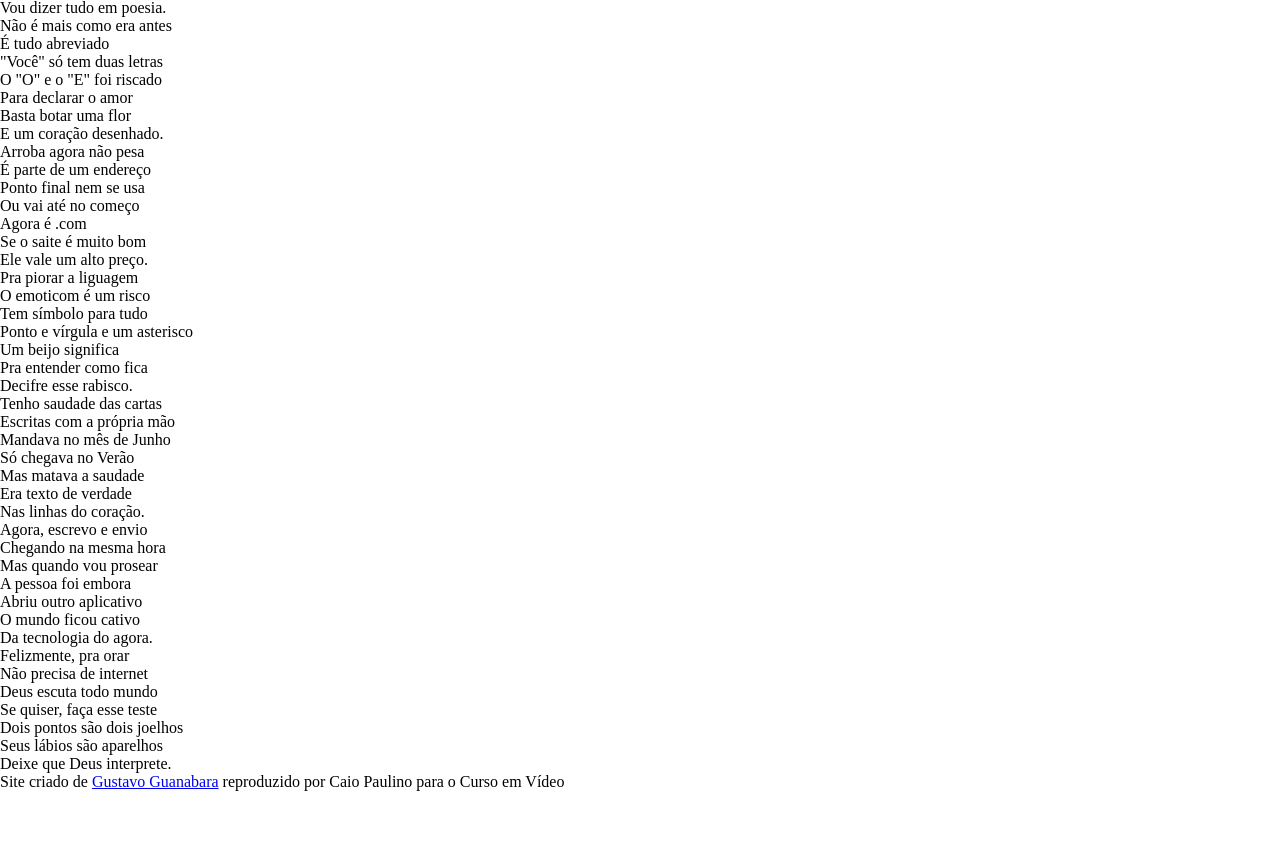
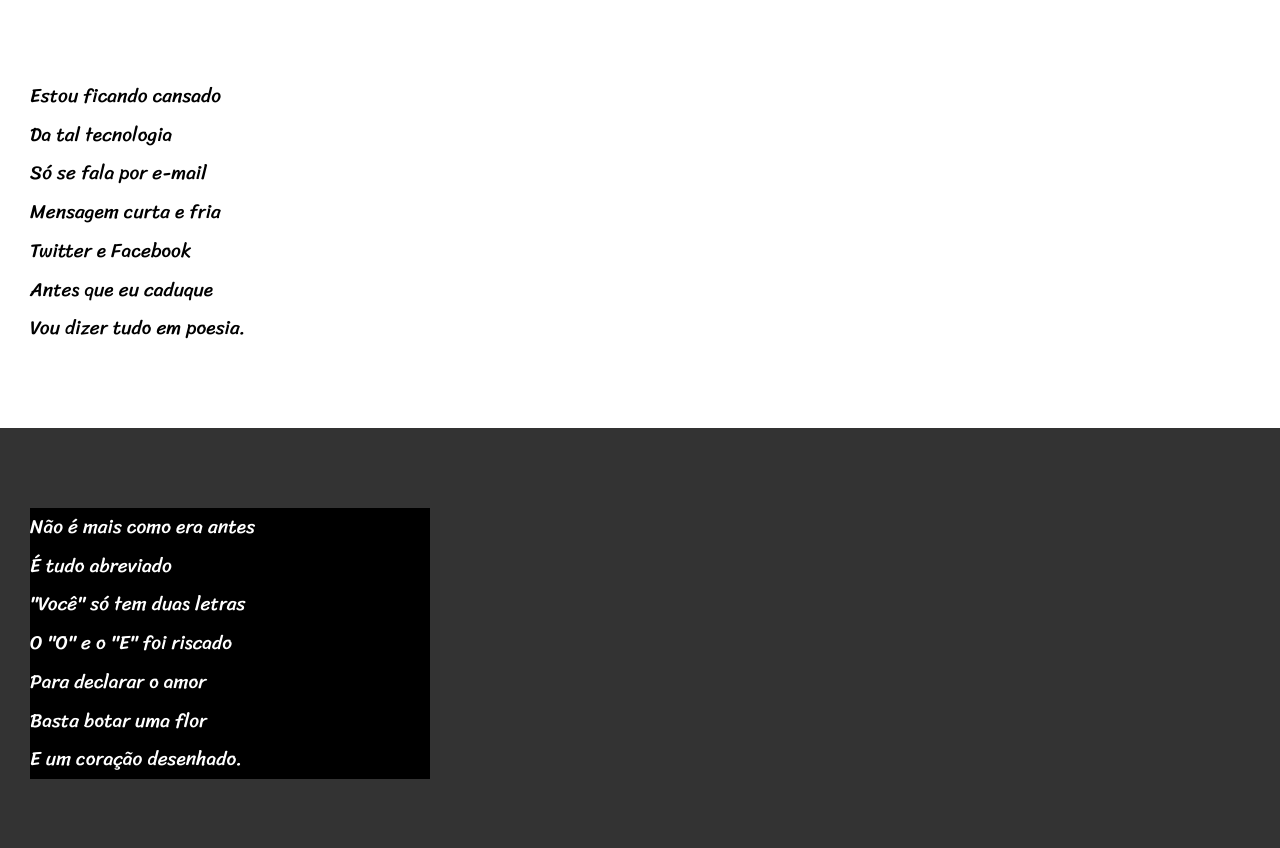
Before and after one commit to Caio-Paulino/html-css, a plain HTML site: page desafios/d012/index.html in a window 1280 px wide. Shown: the part 228-1076 px from the top of the page. Before the commit the page ends 1019 px from the top, so only its background shows below. Drawn offline with Linux system fonts and the light colour scheme.

Commit message:
alteracoes

```diff
--- a/desafios/d012/index.html
+++ b/desafios/d012/index.html
@@ -13,7 +13,7 @@
     </header>
     <main>
 
-        <section class="poema">
+        <section class="normal">
             <p>
                 Estou ficando cansado<br>
                 Da tal tecnologia<br>
@@ -25,7 +25,7 @@
             </p>
         </section>
 
-        <section class="poema">
+        <section class="imagem">
             <p>
                 Não é mais como era antes<br>
                 É tudo abreviado<br>
@@ -37,7 +37,7 @@
             </p>
         </section>
 
-        <section>
+        <section class="normal">
             <p>
                 Arroba agora não pesa<br>
                 É parte de um endereço<br>
@@ -59,8 +59,8 @@
             </p>
         </section>
 
-        <section>
-            <p>
+        <section class="imagem">
+            <p id="texto">
                 Tenho saudade das cartas<br>
                 Escritas com a própria mão<br>
                 Mandava no mês de Junho<br>
@@ -71,7 +71,7 @@
             </p>
         </section>
 
-        <section>
+        <section class="normal">
             <p>
                 Agora, escrevo e envio<br>
                 Chegando na mesma hora<br>
@@ -80,6 +80,8 @@
                 Abriu outro aplicativo<br>
                 O mundo ficou cativo<br>
                 Da tecnologia do agora.<br>
+            </p>
+            <p>
                 Felizmente, pra orar<br>
                 Não precisa de internet<br>
                 Deus escuta todo mundo<br>
--- a/desafios/d012/style.css
+++ b/desafios/d012/style.css
@@ -1,14 +1,128 @@
+@charset "UTF-8";
+
+
+@import url('https://fonts.googleapis.com/css2?family=Passion+One&display=swap');
+@import url('https://fonts.googleapis.com/css2?family=Sriracha&display=swap');
+
+@media (max-width: 768px) {
+    body {
+        width: 100%;
+    }
+
+}
+
+:root {
+    --fonte1: Verdana, Geneva, Tahoma, sans-serif;
+    --fonte2: 'Passion One', cursive;
+    --fonte3: 'Sriracha', cursive;
+}
+
 * {
     margin: 0;
     padding: 0;
+    outline: 0;
+}
+
+html, body {
+    font-family: var(--fonte1);
+    min-height: 100vh;
+    background-color: darkgray;
+    font-size: 1.1em;
 }
 
 header {
     background-color: black;
-    padding: 32px;
-}
-
-header h1, header p {
     color: white;
     text-align: center;
 }
+
+header h1 {
+    font-family: var(--fonte2);
+    padding-top: 50px;
+    font-variant: small-caps;
+    font-weight: bold;
+    font-size: 4em;
+}
+
+header p {
+    padding-bottom: 50px;
+    margin-top: 16px;
+}
+
+a {
+    text-decoration: none;
+    color: white;
+    font-weight: bolder;
+}
+
+a:hover {
+    text-decoration: underline;
+}
+
+/* .poema {
+    padding: 1.1em;
+    line-height: 1.6em;
+} */
+
+section {
+    padding-top: 10vh;
+    padding-bottom: 10vh;
+    line-height: 2em;
+    padding-left: 30px;
+    font-family: var(--fonte3);
+}
+
+section.imagem > p {
+    width: 400px;
+    background-color: rgba(0, 0, 0, 253);
+}
+
+section.normal {
+    background-color: white;
+    color: black;
+}
+
+section.imagem {
+    background-color: rgb(51, 51, 51);
+    color: white;
+}
+
+/* #estrofe2 {
+    background-image: url(imagens/background001.jpg);
+    background-size: cover;
+
+    color: white;
+
+}
+
+#estrofe5 {
+    background-image: url(imagens/background002.jpg);
+    background-size: cover;
+
+    color: white;
+
+    padding: 3rem;
+}
+
+#texto {
+    background-color: rgba(0, 0, 0, 0.3);
+    border-radius: 16px;
+    width: 25%;
+
+} */
+
+footer {
+    background-color: black;
+    padding: 2em;
+}
+
+footer p {
+    color: white;
+    text-align: center;
+
+}
+
+footer a {
+    text-decoration: none;
+    color: white;
+}
```
